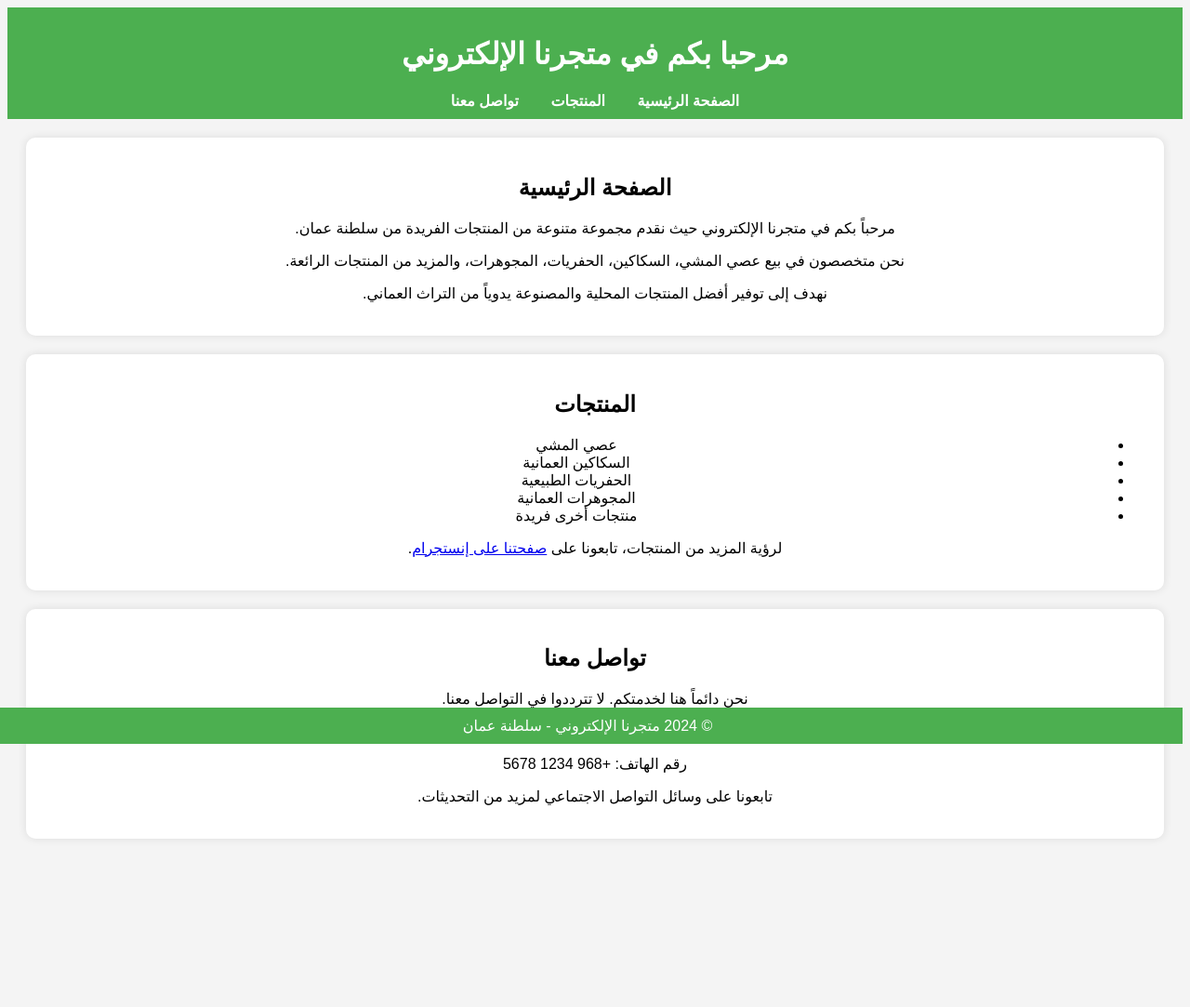
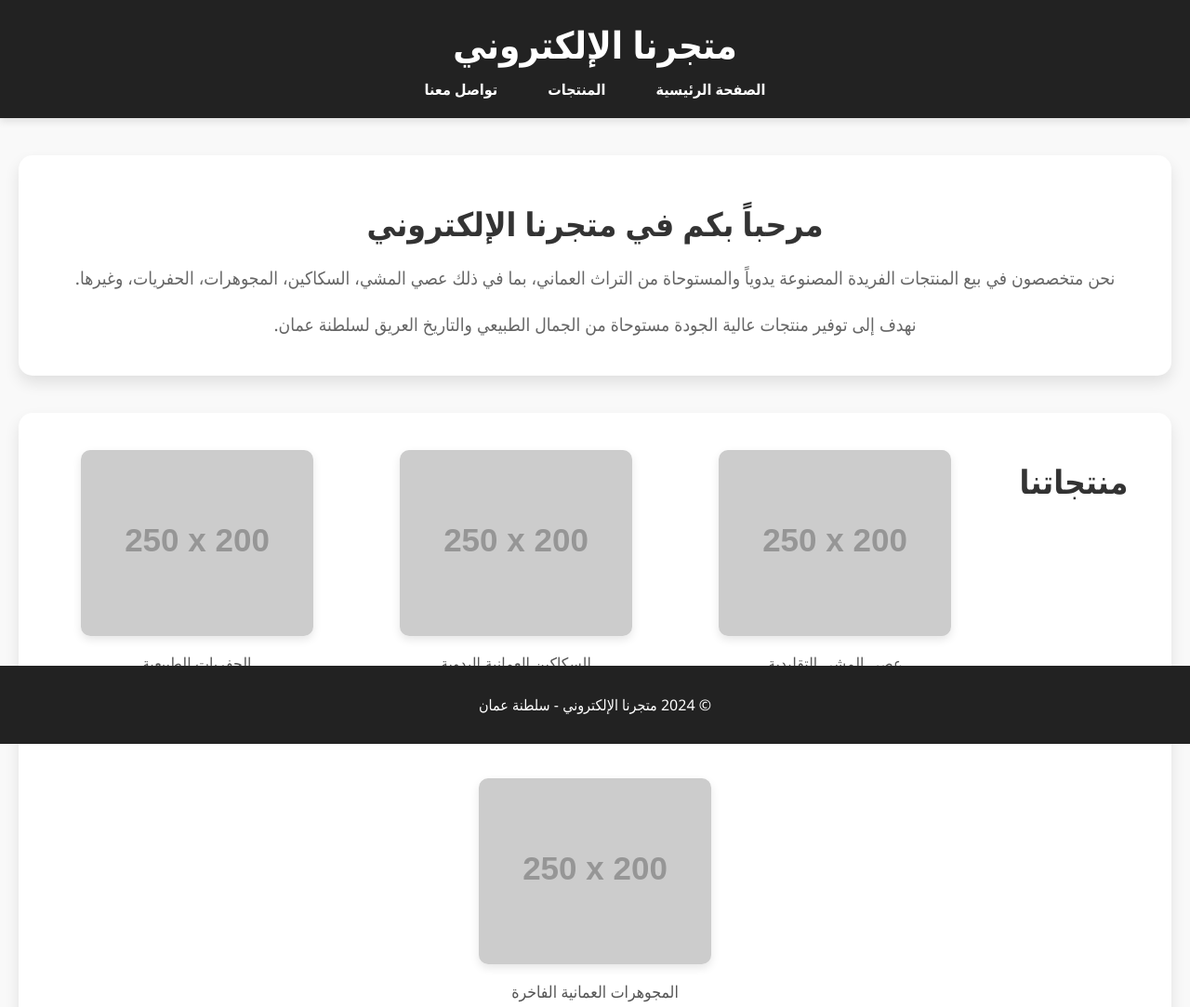
Before and after one commit to ahmedkrs0/alshieraaalshamya, a plain HTML site: page index.html in a window 1280 px wide. Shown: the top 1083 px of the page at 93% size. Before the commit the page ends 922 px from the top, so only its background shows below. Drawn offline with Linux system fonts and the light colour scheme; placeholder pictures from the web are drawn by us.

Commit message:
Update index.html

```diff
--- a/index.html
+++ b/index.html
@@ -5,40 +5,130 @@
     <meta name="viewport" content="width=device-width, initial-scale=1.0">
     <title>متجرنا الإلكتروني - سلطنة عمان</title>
     <style>
+        /* General styles */
         body {
-            font-family: Arial, sans-serif;
+            font-family: 'Segoe UI', Tahoma, Geneva, Verdana, sans-serif;
             direction: rtl;
             text-align: center;
-            background-color: #f4f4f4;
+            background-color: #f9f9f9;
+            margin: 0;
+            padding: 0;
         }
+
+        /* Header styles */
         header {
+            background-color: #222;
+            color: #fff;
+            padding: 20px;
+            box-shadow: 0 4px 8px rgba(0, 0, 0, 0.1);
+        }
+
+        header h1 {
+            margin: 0;
+            font-size: 2.5em;
+        }
+
+        nav {
+            margin-top: 10px;
+        }
+
+        nav a {
+            margin: 0 15px;
+            color: #fff;
+            text-decoration: none;
+            font-weight: bold;
+            padding: 10px;
+        }
+
+        nav a:hover {
+            background-color: #4CAF50;
+            border-radius: 5px;
+        }
+
+        /* Section styles */
+        section {
+            margin: 40px auto;
+            padding: 20px;
+            max-width: 1200px;
+            background-color: #fff;
+            border-radius: 15px;
+            box-shadow: 0 8px 16px rgba(0, 0, 0, 0.1);
+        }
+
+        section h2 {
+            font-size: 2.2em;
+            color: #333;
+            margin-bottom: 20px;
+        }
+
+        section p {
+            font-size: 1.2em;
+            color: #666;
+            line-height: 1.6;
+        }
+
+        /* Products section styling */
+        #products {
+            display: flex;
+            justify-content: space-around;
+            flex-wrap: wrap;
+        }
+
+        .product {
+            margin: 20px;
+            width: 250px;
+            text-align: center;
+        }
+
+        .product img {
+            width: 100%;
+            height: 200px;
+            object-fit: cover;
+            border-radius: 10px;
+            box-shadow: 0 4px 10px rgba(0, 0, 0, 0.1);
+        }
+
+        .product p {
+            font-size: 1.1em;
+            margin-top: 10px;
+            color: #555;
+        }
+
+        .product a {
+            display: inline-block;
+            margin-top: 10px;
+            padding: 10px 15px;
             background-color: #4CAF50;
             color: white;
-            padding: 10px 0;
+            border-radius: 5px;
+            text-decoration: none;
         }
-        nav a {
-            margin: 0 15px;
+
+        .product a:hover {
+            background-color: #333;
+        }
+
+        /* Contact section */
+        #contact p {
+            font-size: 1.3em;
+            margin: 10px 0;
+            color: #333;
+        }
+
+        #contact a {
+            color: #4CAF50;
+            text-decoration: none;
+        }
+
+        /* Footer */
+        footer {
+            background-color: #222;
             color: white;
-            text-decoration: none;
-            font-weight: bold;
-        }
-        section {
-            margin: 20px;
-            padding: 20px;
-            background-color: white;
-            border-radius: 10px;
-            box-shadow: 0 0 10px rgba(0, 0, 0, 0.1);
-        }
-        footer {
-            background-color: #4CAF50;
-            color: white;
-            padding: 10px 0;
+            padding: 15px 0;
             position: fixed;
+            bottom: 0;
             width: 100%;
-            bottom: 0;
-        }
-        footer p {
-            margin: 0;
+            text-align: center;
         }
     </style>
 </head>
@@ -46,7 +136,7 @@
 
     <!-- Header and Navigation -->
     <header>
-        <h1>مرحبا بكم في متجرنا الإلكتروني</h1>
+        <h1>متجرنا الإلكتروني</h1>
         <nav>
             <a href="#home">الصفحة الرئيسية</a>
             <a href="#products">المنتجات</a>
@@ -56,32 +146,47 @@
 
     <!-- Homepage Section -->
     <section id="home">
-        <h2>الصفحة الرئيسية</h2>
-        <p>مرحباً بكم في متجرنا الإلكتروني حيث نقدم مجموعة متنوعة من المنتجات الفريدة من سلطنة عمان.</p>
-        <p>نحن متخصصون في بيع عصي المشي، السكاكين، الحفريات، المجوهرات، والمزيد من المنتجات الرائعة.</p>
-        <p>نهدف إلى توفير أفضل المنتجات المحلية والمصنوعة يدوياً من التراث العماني.</p>
+        <h2>مرحباً بكم في متجرنا الإلكتروني</h2>
+        <p>نحن متخصصون في بيع المنتجات الفريدة المصنوعة يدوياً والمستوحاة من التراث العماني، بما في ذلك عصي المشي، السكاكين، المجوهرات، الحفريات، وغيرها.</p>
+        <p>نهدف إلى توفير منتجات عالية الجودة مستوحاة من الجمال الطبيعي والتاريخ العريق لسلطنة عمان.</p>
     </section>
 
     <!-- Products Section -->
     <section id="products">
-        <h2>المنتجات</h2>
-        <ul>
-            <li>عصي المشي</li>
-            <li>السكاكين العمانية</li>
-            <li>الحفريات الطبيعية</li>
-            <li>المجوهرات العمانية</li>
-            <li>منتجات أخرى فريدة</li>
-        </ul>
-        <p>لرؤية المزيد من المنتجات، تابعونا على <a href="https://www.instagram.com" target="_blank">صفحتنا على إنستجرام</a>.</p>
+        <h2>منتجاتنا</h2>
+
+        <div class="product">
+            <img src="https://via.placeholder.com/250x200.png?text=%D8%B9%D8%B5%D9%8A+%D8%A7%D9%84%D9%85%D8%B4%D9%8A" alt="عصي المشي">
+            <p>عصي المشي التقليدية</p>
+            <a href="https://www.instagram.com" target="_blank">المزيد من التفاصيل</a>
+        </div>
+
+        <div class="product">
+            <img src="https://via.placeholder.com/250x200.png?text=%D8%A7%D9%84%D8%B3%D9%83%D8%A7%D9%83%D9%8A%D9%86" alt="السكاكين">
+            <p>السكاكين العمانية اليدوية</p>
+            <a href="https://www.instagram.com" target="_blank">المزيد من التفاصيل</a>
+        </div>
+
+        <div class="product">
+            <img src="https://via.placeholder.com/250x200.png?text=%D8%A7%D9%84%D8%AD%D9%81%D8%B1%D9%8A%D8%A7%D8%AA" alt="الحفريات">
+            <p>الحفريات الطبيعية</p>
+            <a href="https://www.instagram.com" target="_blank">المزيد من التفاصيل</a>
+        </div>
+
+        <div class="product">
+            <img src="https://via.placeholder.com/250x200.png?text=%D8%A7%D9%84%D9%85%D8%AC%D9%88%D9%87%D8%B1%D8%A7%D8%AA" alt="المجوهرات">
+            <p>المجوهرات العمانية الفاخرة</p>
+            <a href="https://www.instagram.com" target="_blank">المزيد من التفاصيل</a>
+        </div>
     </section>
 
     <!-- Contact Section -->
     <section id="contact">
         <h2>تواصل معنا</h2>
-        <p>نحن دائماً هنا لخدمتكم. لا تترددوا في التواصل معنا.</p>
+        <p>لأي استفسارات، يمكنك التواصل معنا عبر:</p>
         <p>البريد الإلكتروني: example@email.com</p>
         <p>رقم الهاتف: +968 1234 5678</p>
-        <p>تابعونا على وسائل التواصل الاجتماعي لمزيد من التحديثات.</p>
+        <p>تابعونا على <a href="https://www.instagram.com" target="_blank">إنستجرام</a> لمزيد من التفاصيل.</p>
     </section>
 
     <!-- Footer -->
```
